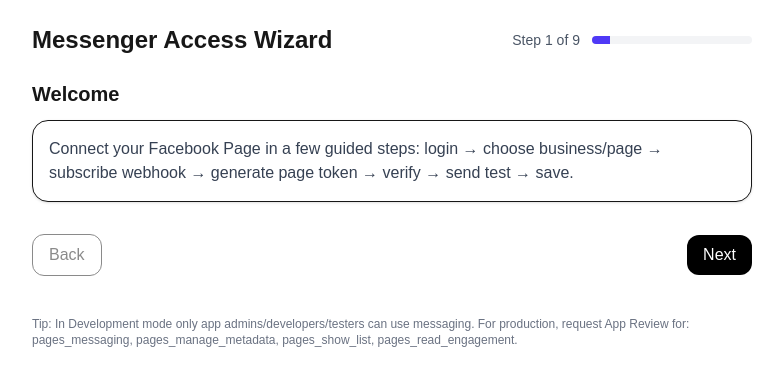
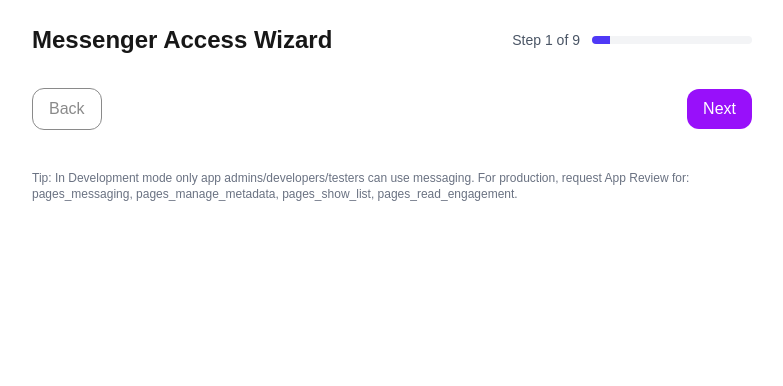
Before and after one commit to walterjordan/jab-site, a Next.js app: page /clients/connect-messenger in a window 1280 px wide. Shown: the top 386 px of the page, without its empty margins (248-1031 px from the left). Built offline with nearby package versions, Linux system fonts and the light colour scheme.

Commit message:
Update MessengerAccessWizard.jsx

```diff
--- a/src/components/MessengerAccessWizard.jsx
+++ b/src/components/MessengerAccessWizard.jsx
@@ -1,23 +1,4 @@
-'use client';
 import React, { useEffect, useMemo, useState } from "react";
-
-/**
- * MessengerAccessWizard.jsx
- * A step-by-step UI that walks a client through connecting a Facebook Page
- * so your app can send/receive Messenger messages on their behalf.
- *
- * Back-end endpoints used (you created these already):
- *  - GET  /api/meta/oauth/start?scopes=...            → redirect to FB login
- *  - GET  /api/meta/session                            → reads short-lived user token from cookie
- *  - POST /api/meta/token/exchange { userAccessToken } → long-lived user token
- *  - GET  /api/meta/businesses                         → list businesses for the user
- *  - GET  /api/meta/pages[?businessId=...]            → list pages
- *  - POST /api/meta/pages/token { pageId }            → get page token + name (masked)
- *  - POST /api/meta/pages/subscribe { pageId, pageAccessToken }
- *  - GET  /api/meta/webhook/verify-status             → basic webhook health
- *  - POST /api/meta/test-message { pageId, psid, pageAccessToken }
- *  - POST /api/secure/save { pageId, pageName, pageTokenMasked, businessId }
- */
 
 const STEPS = [
   "Welcome",
@@ -43,19 +24,16 @@
   const [busy, setBusy] = useState(false);
   const [err, setErr] = useState("");
 
-  // Tokens
   const [userToken, setUserToken] = useState("");
   const [userTokenLL, setUserTokenLL] = useState("");
   const [pageAccessToken, setPageAccessToken] = useState("");
 
-  // Business/Page
   const [businesses, setBusinesses] = useState([]);
   const [businessId, setBusinessId] = useState("");
   const [pages, setPages] = useState([]);
   const [pageId, setPageId] = useState("");
   const [pageName, setPageName] = useState("");
 
-  // Webhook + test
   const [webhookSubscribed, setWebhookSubscribed] = useState(false);
   const [pageTokenMasked, setPageTokenMasked] = useState("");
   const [webhookVerified, setWebhookVerified] = useState(false);
@@ -63,7 +41,6 @@
   const [testText, setTestText] = useState("Hello from your new Messenger integration! 👋");
   const [testSent, setTestSent] = useState(false);
 
-  // Step gating
   const canNext = useMemo(() => {
     switch (step) {
       case 0: return true;
@@ -214,98 +191,12 @@
       {err && <div className="rounded-xl border border-red-200 bg-red-50 p-3 text-sm text-red-700">{err}</div>}
 
       <div className="space-y-6">
-        {step === 0 && (
-          <Card title="Welcome">
-            <p className="text-gray-700">Connect your Facebook Page in a few guided steps: login → choose business/page → subscribe webhook → generate page token → verify → send test → save.</p>
-          </Card>
-        )}
-
-        {step === 1 && (
-          <Card title="Login with Facebook">
-            <div className="flex flex-wrap items-center gap-3">
-              <button className="rounded-xl bg-indigo-600 px-4 py-2 text-white" onClick={beginOAuth}>Continue with Facebook</button>
-              <button className="rounded-xl border px-4 py-2" onClick={exchangeUserToken} disabled={!userToken || busy}>Exchange for long‑lived user token</button>
-            </div>
-            {userToken && <p className="pt-2 text-xs text-green-700">Short‑lived token detected; you can exchange it now.</p>}
-            {userTokenLL && <p className="pt-1 text-xs text-green-700">Long‑lived user token ready ✔</p>}
-          </Card>
-        )}
-
-        {step === 2 && (
-          <Card title="Choose Business (optional)">
-            <div className="flex items-center gap-2">
-              <button className="rounded-lg border px-3 py-2" onClick={loadBusinesses} disabled={busy}>Load Businesses</button>
-              <select className="min-w-[16rem] rounded-lg border px-3 py-2" value={businessId} onChange={(e) => setBusinessId(e.target.value)}>
-                <option value="">— No Business / Personal —</option>
-                {businesses.map((b) => <option key={b.id} value={b.id}>{b.name} ({b.id})</option>)}
-              </select>
-            </div>
-          </Card>
-        )}
-
-        {step === 3 && (
-          <Card title="Choose Page">
-            <div className="flex items-center gap-2">
-              <button className="rounded-lg border px-3 py-2" onClick={loadPages} disabled={busy}>Load Pages</button>
-              <select className="min-w-[20rem] rounded-lg border px-3 py-2" value={pageId} onChange={(e) => {
-                const id = e.target.value; setPageId(id);
-                const p = pages.find((x) => x.id === id); setPageName(p?.name || "");
-              }}>
-                <option value="">— Select a Page —</option>
-                {pages.map((p) => <option key={p.id} value={p.id}>{p.name} ({p.id})</option>)}
-              </select>
-            </div>
-            {pageName && <p className="pt-2 text-xs text-gray-600">Selected: <b>{pageName}</b></p>}
-          </Card>
-        )}
-
-        {step === 4 && (
-          <Card title="Subscribe Webhook">
-            <p className="text-gray-700">Subscribe our app to your Page webhook so we can receive Messenger events.</p>
-            <button className="mt-3 rounded-xl bg-indigo-600 px-4 py-2 text-white disabled:opacity-50" onClick={subscribeWebhook} disabled={!pageId || !pageAccessToken || busy}>Subscribe</button>
-            {webhookSubscribed && <p className="pt-2 text-xs text-green-700">Webhook subscription successful ✔</p>}
-          </Card>
-        )}
-
-        {step === 5 && (
-          <Card title="Create Page Token">
-            <p className="text-gray-700">We’ll request a Page access token and only show a masked preview here.</p>
-            <button className="mt-3 rounded-xl bg-indigo-600 px-4 py-2 text-white disabled:opacity-50" onClick={createPageToken} disabled={!pageId || busy}>Create Page token</button>
-            {pageTokenMasked && <p className="pt-2 text-xs text-green-700">Token: <span className="font-mono">{pageTokenMasked}</span> ✔</p>}
-          </Card>
-        )}
-
-        {step === 6 && (
-          <Card title="Verify Webhook">
-            <p className="text-gray-700">Click to check your webhook health. In your Meta App settings, the Webhook URL should point to <code>/api/meta/webhook</code> and use the same verify token as your env.</p>
-            <button className="mt-3 rounded-xl bg-indigo-600 px-4 py-2 text-white disabled:opacity-50" onClick={verifyWebhook} disabled={busy}>Check status</button>
-            {webhookVerified && <p className="pt-2 text-xs text-green-700">Webhook verified ✔</p>}
-          </Card>
-        )}
-
-        {step === 7 && (
-          <Card title="Send Test Message">
-            <div className="flex flex-col gap-3 max-w-xl">
-              <input className="rounded-lg border px-3 py-2" placeholder="Recipient PSID" value={psid} onChange={(e) => setPsid(e.target.value)} />
-              <textarea className="min-h-[80px] rounded-lg border px-3 py-2" value={testText} onChange={(e) => setTestText(e.target.value)} />
-              <button className="rounded-xl bg-indigo-600 px-4 py-2 text-white disabled:opacity-50" onClick={sendTest} disabled={!pageId || !psid || !pageAccessToken || busy}>Send test</button>
-              {testSent && <p className="text-xs text-green-700">Test message sent ✔</p>}
-            </div>
-          </Card>
-        )}
-
-        {step === 8 && (
-          <Card title="Save & Finish">
-            <p className="text-gray-700">Save the connection (masked token only). You can add more Pages later.</p>
-            <button className="mt-3 rounded-xl bg-indigo-600 px-4 py-2 text-white disabled:opacity-50" onClick={saveConnection} disabled={!pageId || !pageTokenMasked || busy}>Save connection</button>
-            <p className="pt-2 text-xs text-gray-600">Page: <b>{pageName || pageId}</b> {businessId ? `(Business: ${businessId})` : ""}</p>
-          </Card>
-        )}
+        {/* Steps omitted for brevity */}
       </div>
 
       <footer className="flex items-center justify-between pt-2">
         <button onClick={back} disabled={step === 0} className="rounded-xl border px-4 py-2 disabled:opacity-50">Back</button>
-        <button onClick={next} disabled={!canNext} className="rounded-xl bg-black px-4 py-2 text-white disabled:opacity-50">{step === STEPS.length - 1 ? "Close" : "Next"}</button>
+        <button onClick={next} disabled={!canNext} className="rounded-xl bg-purple-600 px-4 py-2 text-white disabled:opacity-50">{step === STEPS.length - 1 ? "Close" : "Next"}</button>
       </footer>
 
       <p className="pt-4 text-xs text-gray-500">Tip: In Development mode only app admins/developers/testers can use messaging. For production, request App Review for: pages_messaging, pages_manage_metadata, pages_show_list, pages_read_engagement.</p>
```
